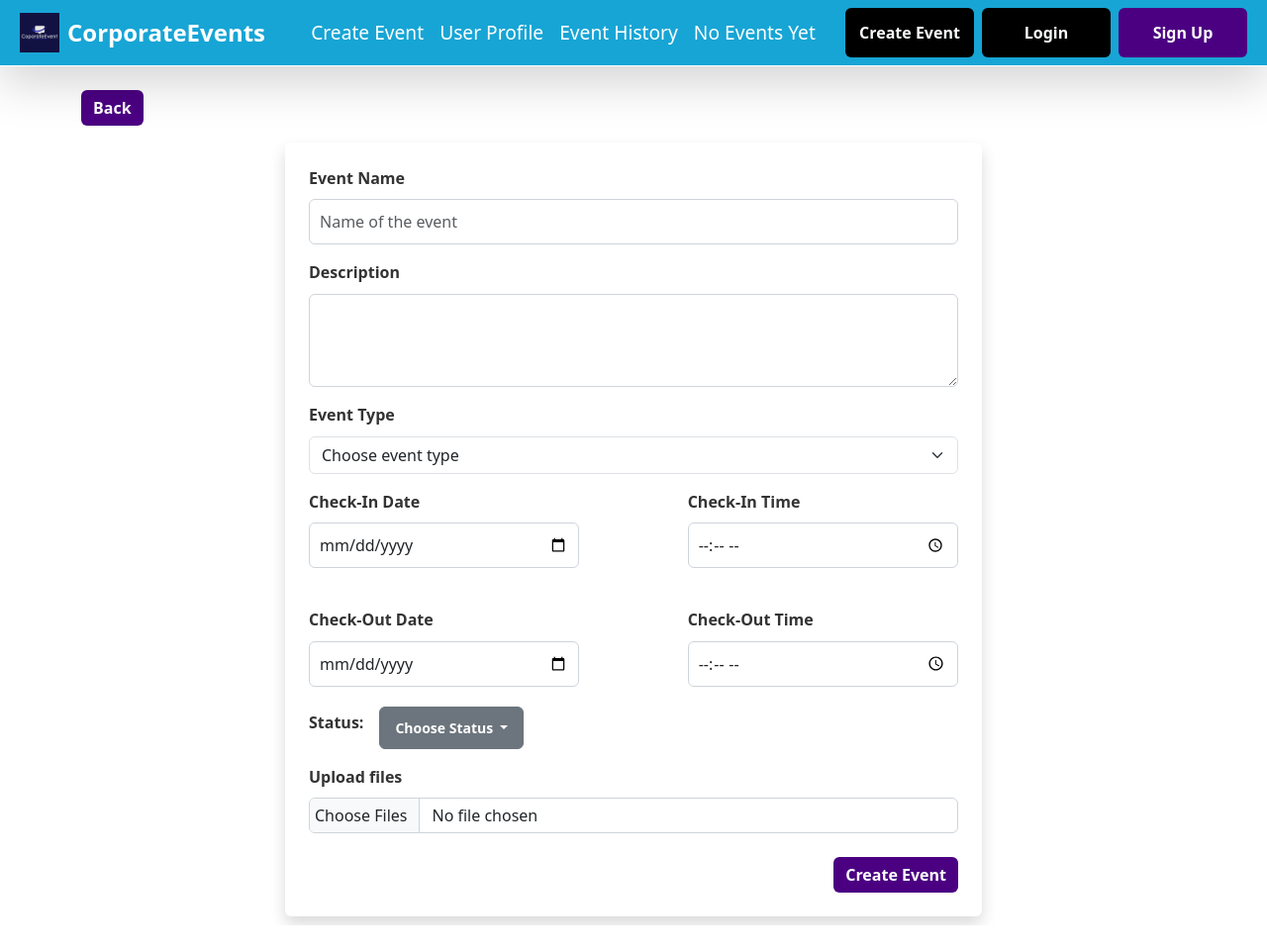
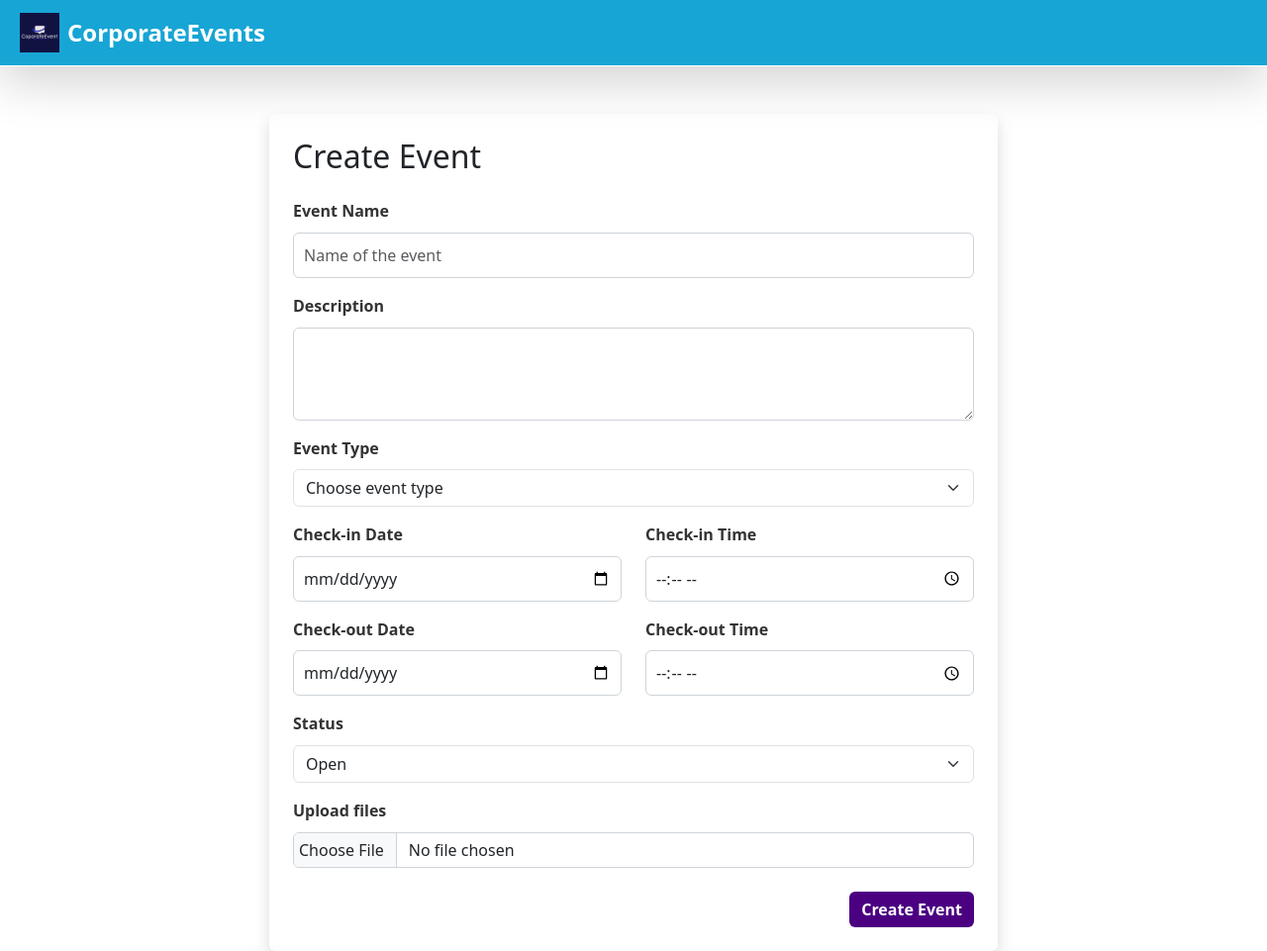
Before and after one commit to lchow6/IAB207-QUT, a Flask app: page /createevent in a window 1280 px wide. Shown: the whole page at 99% size. Before the commit the page ends 935 px from the top, so only its background shows below. Run offline with Flask 3, Linux system fonts and the light colour scheme; a user stored in the database is signed in; some libraries are stand-ins or nearby versions.

Commit message:
Puting infomration on the create event form after submitting records in the database

```diff
--- a/a3_group12_corporateevents/website/templates/createevent.html
+++ b/a3_group12_corporateevents/website/templates/createevent.html
@@ -4,89 +4,40 @@
   <meta charset="utf-8">
   <meta name="viewport" content="width=device-width, initial-scale=1">
   <title>Create Event</title>
-    <link href="https://cdn.jsdelivr.net/npm/bootstrap@5.3.3/dist/css/bootstrap.min.css" rel="stylesheet" integrity="sha384-QWTKZyjpPEjISv5WaRU9OFeRpok6YctnYmDr5pNlyT2bRjXh0JMhjY6hW+ALEwIH" crossorigin="anonymous">
-    <script src="https://cdn.jsdelivr.net/npm/bootstrap@5.3.3/dist/js/bootstrap.bundle.min.js" integrity="sha384-YvpcrYf0tY3lHB60NNkmXc5s9fDVZLESaAA55NDzOxhy9GkcIdslK1eN7N6jIeHz" crossorigin="anonymous"></script>
-    <script src="https://cdn.jsdelivr.net/npm/@popperjs/core@2.11.8/dist/umd/popper.min.js" integrity="sha384-I7E8VVD/ismYTF4hNIPjVp/Zjvgyol6VFvRkX/vR+Vc4jQkC+hVqc2pM8ODewa9r" crossorigin="anonymous"></script>
-    <script src="https://cdn.jsdelivr.net/npm/bootstrap@5.3.3/dist/js/bootstrap.min.js" integrity="sha384-0pUGZvbkm6XF6gxjEnlmuGrJXVbNuzT9qBBavbLwCsOGabYfZo0T0to5eqruptLy" crossorigin="anonymous"></script>
+  <link href="https://cdn.jsdelivr.net/npm/bootstrap@5.3.3/dist/css/bootstrap.min.css" rel="stylesheet">
   <script src="https://cdn.jsdelivr.net/npm/bootstrap@5.3.3/dist/js/bootstrap.bundle.min.js"></script>
-    <link rel="stylesheet" href="static/style/style.css">
+  <link rel="stylesheet" href="{{ url_for('static', filename='style/style.css') }}">
 </head>
 
+<body>
   <header>
     <nav class="navbar navbar-expand-lg shadow-lg p-2 border-bottom border-white" style="background-color: #17a5d5;">
       <div class="container-fluid">
-        <a class="navbar-brand text-white fw-bold d-flex align-items-center"href="{{ url_for('main.index') }}">
-          <img src="{{ url_for('static', filename='img/logo.png')}}" alt="Logo" width="40" height="40" class="me-2">
+        <a class="navbar-brand text-white fw-bold d-flex align-items-center" href="{{ url_for('main.index') }}">
+          <img src="{{ url_for('static', filename='img/logo.png') }}" alt="Logo" width="40" height="40" class="me-2">
           CorporateEvents
         </a>
-
-        <button class="navbar-toggler text-white" type="button" data-bs-toggle="collapse" data-bs-target="#navbarNav" aria-controls="navbarNav" aria-expanded="false" aria-label="Toggle navigation">
-          <span class="navbar-toggler-icon"></span>
-        </button>
-
-        <div class="collapse navbar-collapse" id="navbarNav">
-          <ul class="navbar-nav mx-auto mb-2 mb-lg-0">
-            <li class="nav-item">
-              <a class="nav-link" href="{{ url_for('main.create_event') }}">Create Event</a>
-            </li>
-            <li class="nav-item">
-              <a class="nav-link" href="{{ url_for('main.user') }}">User Profile</a>
-            </li>
-            <li class="nav-item">
-              <a class="nav-link" href="{{ url_for('main.event_history') }}">Event History</a>
-            </li>
-            <li class="nav-item">
-              {% if event %}
-                <a class="nav-link" href="{{ url_for('main.view_event', event_id=event.id) }}">View Event</a>
-              {% else %}
-                <a class="nav-link disabled" href="#">No Events Yet</a>
-              {% endif %}
-            </li>
-          </ul>
-
-          <div class="d-flex ">
-            <a href="{{ url_for('main.create_event') }}"
-              class="btn btn-outline-light me-2 btn-navcreateevent d-flex justify-content-center align-items-center"
-              role="button">
-              Create Event
-            </a>
-            <a href="{{ url_for('main.user') }}"
-              class="btn btn-outline-light me-2 btn-login d-flex justify-content-center align-items-center"
-              role="button">
-              Login
-            </a>
-            <a href="{{ url_for('main.user') }}"
-              class="btn btn-primary btn-login d-flex justify-content-center align-items-center"
-              role="button">
-              Sign Up
-            </a>
-          </div>
-        </div>
       </div>
     </nav>
   </header>
-  <body>
-    <main>
 
-      <div class="container mt-4">
-        <div class="row mb-2">
-          <div class="col-12 createevent-back-button-container">
-            <a href="./index.html" class="btn btn-primary">Back</a>
-          </div>
-        </div>
+  <main class="container mt-5">
+    <div class="row justify-content-center">
+      <div class="col-md-8">
+        <div class="p-4 shadow rounded bg-white">
+          <h2 class="mb-4">Create Event</h2>
 
-        <div class="container d-flex justify-content-center align-items-center" style="min-height: 100vh;">
-          <div class="row w-100">
-            <!-- Form Container -->
-            <div class="col-md-8 mx-auto">
-              <div class="create-event-container p-4 shadow rounded bg-white">
+
+          <form method="POST" enctype="multipart/form-data">
+            {{ form.hidden_tag() }}
+
             <!-- Event Name -->
             <div class="mb-3">
               {{ form.event_name.label(class="form-label") }}
               {{ form.event_name(class="form-control", placeholder="Name of the event") }}
             </div>
 
-                <!-- Event Description -->
+            <!-- Description -->
             <div class="mb-3">
               {{ form.description.label(class="form-label") }}
               {{ form.description(class="form-control", rows=3) }}
@@ -98,61 +49,46 @@
               {{ form.event_type(class="form-select") }}
             </div>
 
-                <!-- Check-In and Check-Out Dates -->
-                <div class="d-flex row g-3 mb-3">
-                  <div class="d-flex justify-content-between mb-1">
-                    <div class="col-md-5">
-                      <label for="checkInDate" class="form-label">Check-In Date</label>
-                      <input type="date" class="form-control" id="checkInDate">
+            <!-- Dates and Times -->
+            <div class="row">
+              <div class="col-md-6 mb-3">
+                {{ form.checkin_date.label(class="form-label") }}
+                {{ form.checkin_date(class="form-control") }}
               </div>
-                    <div class="col-md-5">
-                      <label for="checkInTime" class="form-label">Check-In Time</label>
-                      <input type="time" class="form-control" id="checkInTime">
+              <div class="col-md-6 mb-3">
+                {{ form.checkin_time.label(class="form-label") }}
+                {{ form.checkin_time(class="form-control") }}
               </div>
+              <div class="col-md-6 mb-3">
+                {{ form.checkout_date.label(class="form-label") }}
+                {{ form.checkout_date(class="form-control") }}
               </div>
-                  <div class="d-flex justify-content-between mb-1">
-                    <div class="col-md-5">
-                      <label for="checkOutDate" class="form-label">Check-Out Date</label>
-                      <input type="date" class="form-control" id="checkOutDate">
-                    </div>
-                    <div class="col-md-5">
-                      <label for="checkOutTime" class="form-label">Check-Out Time</label>
-                      <input type="time" class="form-control" id="checkOutTime">
+              <div class="col-md-6 mb-3">
+                {{ form.checkout_time.label(class="form-label") }}
+                {{ form.checkout_time(class="form-control") }}
               </div>
             </div>
 
-                </div>
-
-                <!-- Status Dropdown Box -->
-                <div class="status-container d-flex align-items-center gap-3 mb-3">
-                  <label class="form-label fw-bold">Status:</label>
-                  <div class="dropdown">
-                    <button class="btn btn-secondary dropdown-toggle btn-choosestatus" type="button" data-bs-toggle="dropdown" aria-expanded="false">
-                      Choose Status
-                    </button>
-                    <ul class="dropdown-menu">
-                      <li><a class="dropdown-item" href="#"><span class="badge text-bg-success">OPEN</span></a></li>
-                      <li><a class="dropdown-item" href="#"><span class="badge text-bg-danger">CANCELLED</span></a></li>
-                      <li><a class="dropdown-item" href="#"><span class="badge text-bg-secondary">INACTIVE</span></a></li>
-                      <li><a class="dropdown-item" href="#"><span class="badge text-bg-warning">SOLD-OUT</span></a></li>
-                    </ul>
-                  </div>
+            <!-- Status -->
+            <div class="mb-3">
+              {{ form.status.label(class="form-label") }}
+              {{ form.status(class="form-select") }}
             </div>
 
             <!-- File Upload -->
             <div class="mb-3">
-                  <label for="formFileMultiple" class="form-label">Upload files</label>
-                  <input class="form-control" type="file" id="formFileMultiple" multiple>
+              {{ form.upload.label(class="form-label") }}
+              {{ form.upload(class="form-control") }}
             </div>
 
-                <!-- Submit Button -->
+            <!-- Submit -->
             <div class="text-end mt-4">
-                  <button type="submit" class="btn btn-primary">Create Event</button>
+              {{ form.submit(class="btn btn-primary") }}
+            </div>
+          </form>
         </div>
       </div>
     </div>
-          </div>
-        </div>
-
   </main>
 </body>
+</html>
--- a/a3_group12_corporateevents/website/views.py
+++ b/a3_group12_corporateevents/website/views.py
@@ -60,7 +60,7 @@ def create_event():
             checkin_time=checkin_dt,
             checkout_time=checkout_dt,
             status=form.status.data,
-            file_name=filename,  # Uncomment if storing filename in DB
+            #file_name=filename,  # Uncomment if storing filename in DB
             user_id=current_user.id  # Uncomment if associating with logged-in user
         )
 
```
Also changed, not shown: a3_group12_corporateevents/instance/sqllite_database.db. Lines whose indentation alone changed are shown as unchanged.
